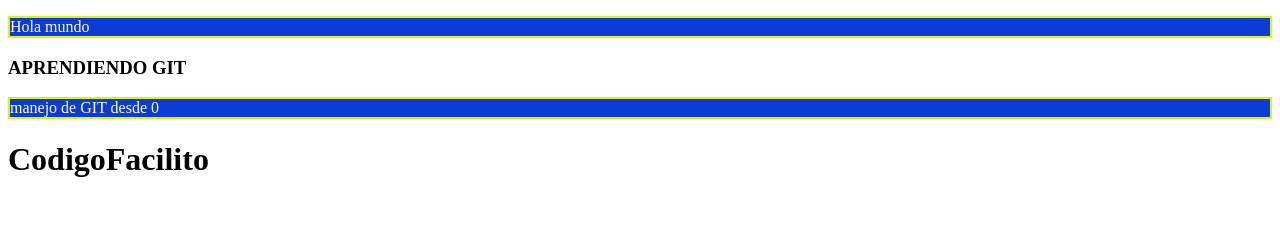
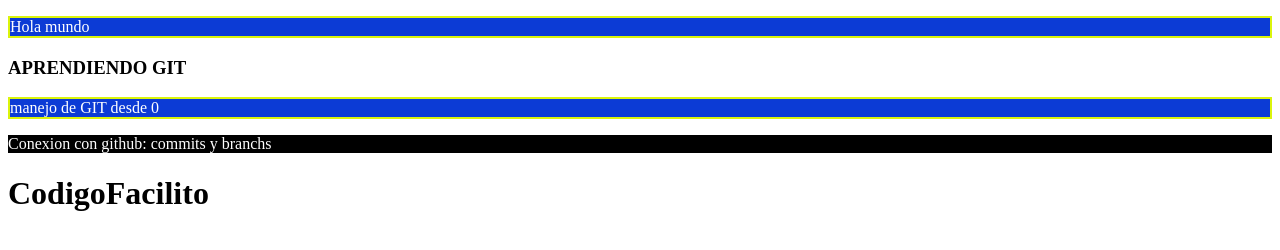
Before and after one commit to Shiroecchi/prueba, a plain HTML site: page index.html in a window 1280 px wide. Drawn offline with Linux system fonts and the light colour scheme.

Commit message:
agregamos un article

```diff
--- a/index.html
+++ b/index.html
@@ -9,6 +9,9 @@
 
 <h3>Aprendiendo GIT</h3>
 <p>manejo de GIT desde 0</p>
+<article>
+	Conexion con github: commits y branchs
+</article>
 <h1>CodigoFacilito</h1>
 </body>
 </html>
--- a/style.css
+++ b/style.css
@@ -7,3 +7,8 @@ p {
 	border: 2px solid #DBF40C;
 	background-color: #0C3BD5;
 }
+
+article {
+	background-color: #000000;
+	color: #FFFFFF;
+}
```
